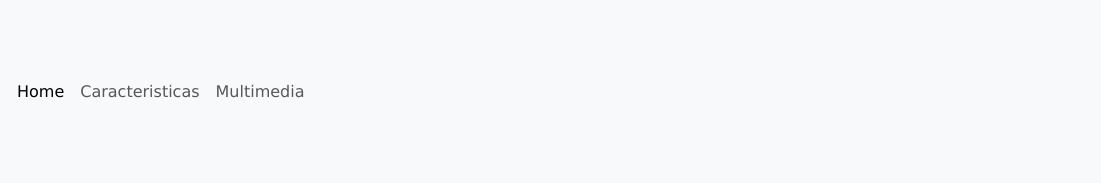
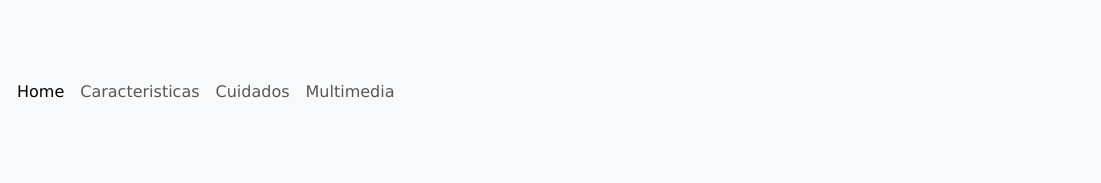
Before and after one commit to Dai-coder-page/salchi_love, a website: page pages/multimedia.html in a window 1280 px wide. Shown: the top 183 px of the page, 179-1280 px from the left. Drawn offline with nearby package versions, Linux system fonts and the light colour scheme.

Commit message:
feat: discoment cuidados page

```diff
--- a/pages/multimedia.html
+++ b/pages/multimedia.html
@@ -4,10 +4,13 @@
 <head>
     <meta charset="UTF-8" />
     <meta name="viewport" content="width=device-width, initial-scale=1.0" />
-    <meta name="description" content="Bienvenido a Salchis Love, el rincón ideal para los amantes de los perros salchichas. Descubre consejos de cuidado, historias adorables y todo lo que necesitas saber sobre esta raza encantadora. ¡Únete a nuestra comunidad salchicha!">
-    <meta name="keywords" content="perros salchichas, dachshund, teckel, cuidados de perros salchichas, alimentación de dachshund, razas de perros pequeños, adopción de salchichas, comunidad de amantes de salchichas, cachorros de teckel, entrenamiento de perros salchichas">
+    <meta name="description"
+        content="Bienvenido a Salchis Love, el rincón ideal para los amantes de los perros salchichas. Descubre consejos de cuidado, historias adorables y todo lo que necesitas saber sobre esta raza encantadora. ¡Únete a nuestra comunidad salchicha!">
+    <meta name="keywords"
+        content="perros salchichas, dachshund, teckel, cuidados de perros salchichas, alimentación de dachshund, razas de perros pequeños, adopción de salchichas, comunidad de amantes de salchichas, cachorros de teckel, entrenamiento de perros salchichas">
     <meta property="og:title" content="Salchis Love - La Comunidad de los Amantes de Perros Salchichas">
-    <meta property="og:description" content="Únete a Salchis Love, donde los fanáticos de los perros salchichas encuentran consejos, historias y todo lo que necesitan saber sobre esta adorable raza.">
+    <meta property="og:description"
+        content="Únete a Salchis Love, donde los fanáticos de los perros salchichas encuentran consejos, historias y todo lo que necesitan saber sobre esta adorable raza.">
     <meta property="og:type" content="website">
     <meta property="og:url" content="http://salchis-love.wuaze.com/pages/multimedia.html">
     <meta property="og:image" content="http://salchis-love.wuaze.com/img/logo%20salchi.jfif">
@@ -41,9 +44,9 @@
                         <li class="nav-item">
                             <a class="nav-link" href="./caracteristicas.html">Caracteristicas</a>
                         </li>
-                        <!--                         <li class="nav-item">
+                        <li class="nav-item">
                             <a class="nav-link" href="./cuidados.html">Cuidados</a>
-                        </li> -->
+                        </li>
                         <li class="nav-item">
                             <a class="nav-link" href="./multimedia.html">Multimedia</a>
                         </li>
```
Also changed, not shown: index.html (+2 -2 lines), pages/caracteristicas.html (+2 -2 lines), pages/construction_page.html (+2 -2 lines).
